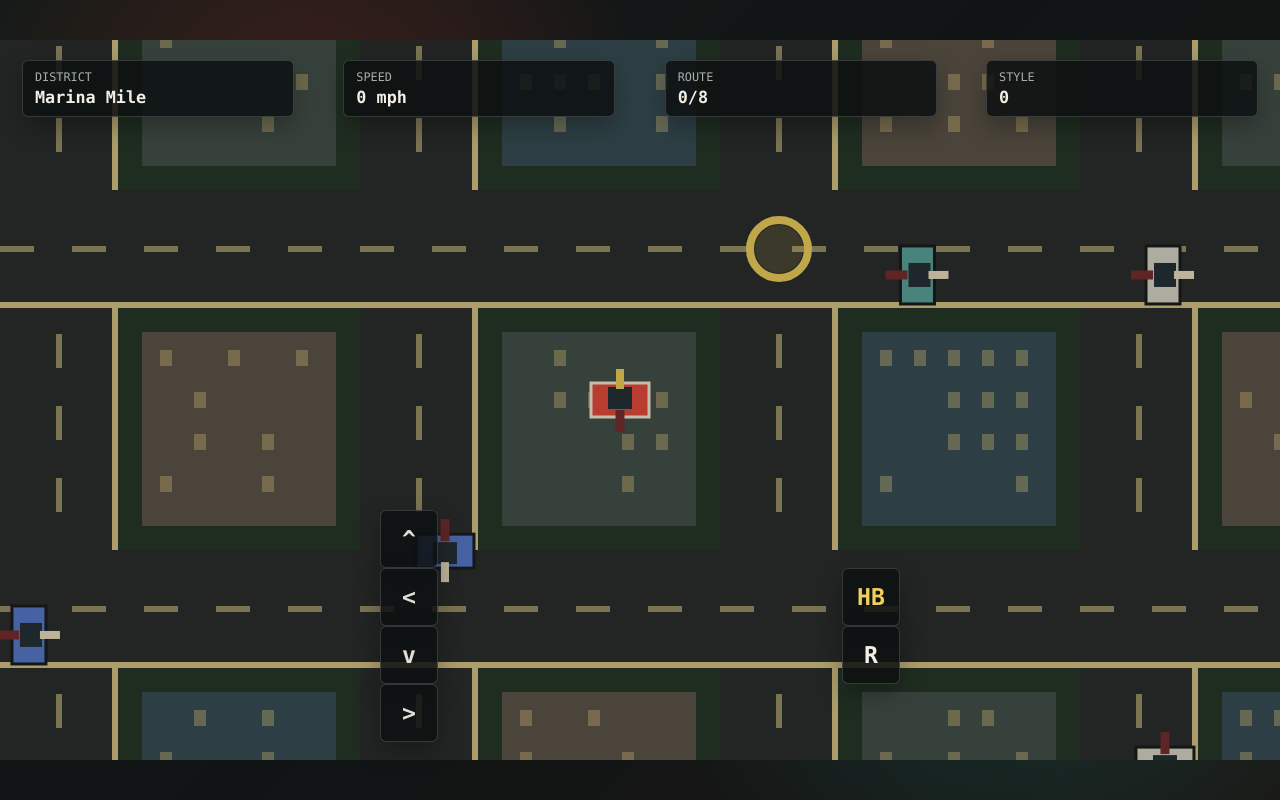
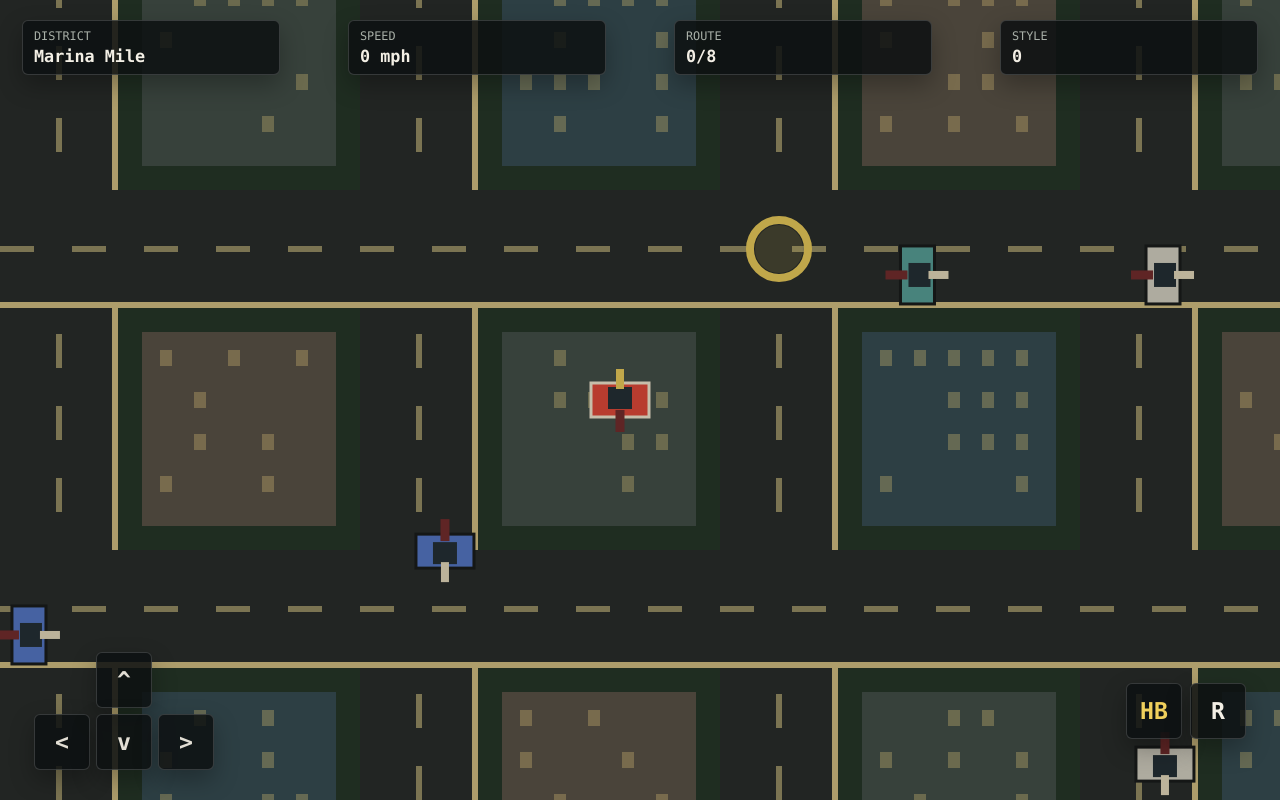
Before and after one commit to Varude-Akash/neon-junction-drive, a website: page index.html in a window 1280 px wide. Drawn offline with Linux system fonts and the light colour scheme.

Commit message:
Upgrade arcade driving experience

```diff
--- a/style.css
+++ b/style.css
@@ -21,17 +21,17 @@ body {
   place-items: center;
   overflow: hidden;
   background:
-    radial-gradient(circle at 25% 20%, rgba(228, 60, 43, 0.22), transparent 30%),
-    radial-gradient(circle at 80% 70%, rgba(25, 145, 133, 0.26), transparent 34%),
-    linear-gradient(135deg, #171b18 0%, #101415 48%, #1a1714 100%);
+    radial-gradient(circle at 16% 20%, rgba(218, 67, 43, 0.18), transparent 28%),
+    radial-gradient(circle at 78% 66%, rgba(28, 166, 151, 0.2), transparent 32%),
+    linear-gradient(135deg, #131716 0%, #091011 50%, #191613 100%);
   color: var(--ink);
   font-family: ui-monospace, SFMono-Regular, Menlo, Monaco, Consolas, "Liberation Mono", monospace;
 }
 
 .shell {
   position: relative;
-  width: min(100vw, 1280px);
-  height: min(100vh, 720px);
+  width: 100vw;
+  height: 100vh;
   min-height: 420px;
   background: #151817;
 }
@@ -48,16 +48,16 @@ canvas {
 .controls {
   position: absolute;
   z-index: 2;
-  left: clamp(10px, 2vw, 22px);
-  right: clamp(10px, 2vw, 22px);
   display: flex;
   align-items: center;
-  gap: 12px;
   pointer-events: none;
 }
 
 .hud {
+  left: clamp(8px, 1.8vw, 22px);
+  right: clamp(8px, 1.8vw, 22px);
   top: clamp(10px, 2vw, 20px);
+  gap: 12px;
   justify-content: space-between;
 }
 
@@ -71,9 +71,9 @@ canvas {
 }
 
 .hud div {
-  width: 22%;
-  min-height: 54px;
-  padding: 9px 12px;
+  width: min(23%, 258px);
+  min-height: 50px;
+  padding: 8px 11px;
 }
 
 .label {
@@ -95,15 +95,14 @@ strong {
 }
 
 .controls {
-  bottom: clamp(10px, 2vw, 18px);
+  inset: auto clamp(14px, 3vw, 34px) clamp(14px, 3vw, 30px) clamp(14px, 3vw, 34px);
   justify-content: space-between;
-  max-width: 520px;
-  margin-inline: auto;
+  gap: 18px;
 }
 
 .control {
   display: grid;
-  width: clamp(42px, 9vw, 58px);
+  width: clamp(42px, 7vw, 56px);
   aspect-ratio: 1;
   place-items: center;
   color: #e2ded4;
@@ -114,6 +113,37 @@ strong {
   line-height: 1;
   pointer-events: auto;
   touch-action: none;
+}
+
+.pad {
+  display: grid;
+  grid-template-columns: repeat(3, clamp(42px, 7vw, 56px));
+  grid-template-rows: repeat(2, clamp(42px, 7vw, 56px));
+  gap: 6px;
+  pointer-events: auto;
+}
+
+.actions {
+  display: flex;
+  align-items: end;
+  gap: 8px;
+  pointer-events: auto;
+}
+
+.control-up {
+  grid-column: 2;
+}
+
+.control-left {
+  grid-column: 1;
+}
+
+.control-down {
+  grid-column: 2;
+}
+
+.control-right {
+  grid-column: 3;
 }
 
 .control:active,
@@ -143,6 +173,6 @@ strong {
   }
 
   .controls {
-    gap: 7px;
+    align-items: end;
   }
 }
```
